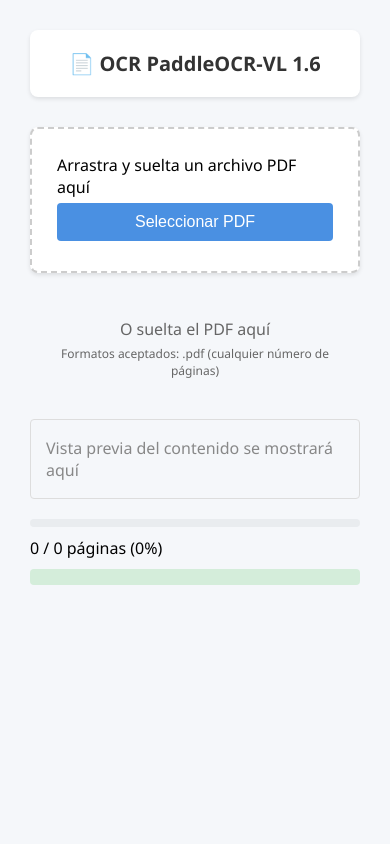
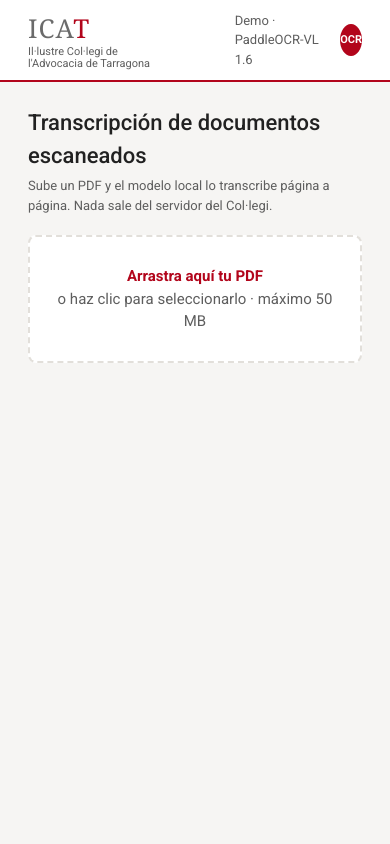
Before and after one commit to Alex-Oses/POC_Abogados, a Flask app: page / in a window 390 px wide. Run offline with Flask 3, Linux system fonts and the light colour scheme.

Commit message:
Aplica el diseno de la maqueta a la app demo

```diff
--- a/templates/index.html
+++ b/templates/index.html
@@ -1,375 +1,130 @@
-<!DOCTYPE html>
+<!doctype html>
 <html lang="es">
 <head>
-    <meta charset="UTF-8">
-    <meta name="viewport" content="width=device-width, initial-scale=1.0">
-    <title>OCR PaddleOCR-VL 1.6 - Mini App</title>
+<meta charset="utf-8">
+<meta name="viewport" content="width=device-width, initial-scale=1">
+<title>ICAT · Transcripción de documentos</title>
+<link rel="preconnect" href="https://fonts.googleapis.com">
+<link href="https://fonts.googleapis.com/css2?family=Roboto:wght@400;500;700&family=Roboto+Condensed:wght@500&display=swap" rel="stylesheet">
 <style>
-        * {
-            box-sizing: border-box;
-            margin: 0;
-            padding: 0;
-        }
-
-        body {
-            font-family: 'Segoe UI', Tahoma, Arial, sans-serif;
-            background: #f5f7fa;
-            min-height: 100vh;
-            padding: 20px;
-        }
-
-        .container {
-            max-width: 1000px;
-            margin: 0 auto;
-        }
-
-        h1 {
-            color: #333;
-            text-align: center;
-            margin-bottom: 30px;
-            padding: 20px;
-            background: #ffffff;
-            border-radius: 8px;
-            box-shadow: 0 2px 4px rgba(0,0,0,0.1);
-        }
-
-        .upload-section {
-            background: #ffffff;
-            border-radius: 8px;
-            padding: 25px;
-            margin-bottom: 25px;
-            box-shadow: 0 2px 4px rgba(0,0,0,0.1);
-            border: 2px dashed #ccc;
-            transition: border-color 0.3s;
-        }
-
-        .upload-section:hover {
-            border-color: #4a90e2;
-        }
-
-        .upload-section.dragover {
-            border-color: #4a90e2;
-            background: #f0f7ff;
-        }
-
-        .file-input {
-            display: none;
-        }
-
-        .btn {
-            display: inline-block;
-            padding: 10px 20px;
-            background: #4a90e2;
-            color: white;
-            border: none;
-            border-radius: 4px;
-            cursor: pointer;
-            font-size: 16px;
-            margin: 10px 5px 0 0;
-            transition: background 0.3s;
-        }
-
-        .btn:hover {
-            background: #357abd;
-        }
-
-        .btn:disabled {
-            background: #aabbcc;
-            cursor: not-allowed;
-        }
-
-        .btn:focus {
-            outline: 2px solid #fff;
-            outline-offset: 2px;
-        }
-
-        .drop-zone {
-            padding: 20px;
-            text-align: center;
-            color: #666;
-            transition: all 0.3s;
-        }
-
-        .drop-zone.dragover {
-            border-color: #4a90e2;
-            background: #e8f0f7;
-        }
-
-        .preview-area {
-            border: 1px solid #ddd;
-            border-radius: 4px;
-            padding: 15px;
-            margin: 20px 0;
-            min-height: 80px;
-            display: flex;
-            align-items: center;
-            justify-content: center;
-            color: #888;
-        }
-
-        .results-section {
-            background: #ffffff;
-            border-radius: 8px;
-            padding: 20px;
-            box-shadow: 0 2px 4px rgba(0,0,0,0.1);
-            margin-top: 20px;
-            display: none;
-        }
-
-        .results-section.visible {
-            display: block;
-            animation: fadeIn 0.3s ease;
-        }
-
-        @keyframes fadeIn {
-            from { opacity: 0; transform: translateY(10px); }
-            to { opacity: 1; transform: translateY(0); }
-        }
-
-        .result-card {
-            margin-bottom: 20px;
-            padding: 15px;
-            border: 1px solid #eee;
-            border-radius: 4px;
-            background: #fafafa;
-        }
-
-        .result-card:last-child {
-            margin-bottom: 0;
-        }
-
-        .page-info {
-            font-size: 14px;
-            color: #555;
-            margin-bottom: 10px;
-        }
-
-        .page-info strong {
-            color: #333;
-        }
-
-        .ocr-text {
-            background: #fff;
-            border: 1px solid #ddd;
-            border-radius: 4px;
-            padding: 15px;
-            margin-top: 10px;
-            white-space: pre-wrap;
-            font-size: 13px;
-            min-height: 80px;
-            max-height: 300px;
-            overflow-y: auto;
-        }
-
-        .stats {
-            background: #f8f9fa;
-            padding: 15px;
-            border-radius: 4px;
-            margin: 20px 0;
-            font-size: 14px;
-        }
-
-        .stat-item {
-            margin-bottom: 8px;
-        }
-
-        .stat-item strong {
-            color: #4a90e2;
-        }
-
-        .status {
-            padding: 8px 15px;
-            border-radius: 4px;
-            margin: 10px 0;
-            font-size: 14px;
-        }
-
-        .status.ready { background: #d4edda; color: #155724; }
-        .status.processing { background: #fff3cd; color: #856404; }
-        .status.complete { background: #d4edda; color: #155724; }
-        .status.error { background: #f8d7da; color: #721c24; }
-
-        progress {
-            width: 100%;
-            margin: 10px 0;
-        }
-
-        .progress-container {
-            background: #e9ecef;
-            border-radius: 4px;
-            height: 8px;
-            overflow: hidden;
-            margin: 10px 0;
-        }
-
-        .progress-bar {
-            height: 100%;
-            background: #4a90e2;
-            width: 0%;
-            transition: width 0.3s ease;
-        }
-
-        @media (max-width: 600px) {
-            .container {
-                padding: 10px;
-            }
-            h1 {
-                font-size: 20px;
-            }
-            .btn {
-                width: 100%;
-                margin: 5px 0;
-            }
-        }
+:root{--p:#B2051B;--p-bg:#FBEDEF;--t:#212121;--m:#5E5E5E;--bg:#F6F5F3;--line:#E2DFDA;--ok:#1F7A3A;--ok-bg:#E6F4EA;--w:#8A5A00;--w-bg:#FFF4D6;--f:#0B5CAD}
+*{box-sizing:border-box}
+body{margin:0;font:15px/1.5 Roboto,Arial,sans-serif;color:var(--t);background:var(--bg)}
+button{font:inherit;cursor:pointer}
+:focus-visible{outline:3px solid var(--f);outline-offset:2px}
+header{background:#fff;border-bottom:2px solid var(--p);display:flex;align-items:center;gap:32px;padding:10px 28px}
+.logo{line-height:1.1}.logo b{font:400 26px Georgia,serif;color:#6B6B6B;letter-spacing:1px}.logo b i{font-style:normal;color:var(--p)}
+.logo small{display:block;font-size:11px;color:var(--m)}
+.sp{flex:1}
+.user{display:flex;align-items:center;gap:10px;font-size:13px;color:var(--m)}
+.avatar{width:32px;height:32px;border-radius:50%;background:var(--p);color:#fff;display:grid;place-items:center;font-weight:700;font-size:11px}
+main{max-width:1280px;margin:0 auto;padding:24px 28px 80px}
+h1{font-size:22px;font-weight:500;margin:0 0 4px}
+.sub{color:var(--m);font-size:13px;margin:0 0 20px}
+.card{background:#fff;border:1px solid var(--line);border-radius:8px}
+.drop{border:2px dashed var(--line);border-radius:8px;padding:28px 22px;text-align:center;color:var(--m);background:#fff;margin-bottom:16px;width:100%;display:block}
+.drop b{color:var(--p)}
+.drop.over{border-color:var(--p);background:var(--p-bg)}
+.kpis{display:grid;grid-template-columns:repeat(auto-fit,minmax(150px,1fr));gap:16px;margin-bottom:16px}
+.kpi{padding:14px 18px}.kpi b{font-size:26px;font-weight:500;display:block}.kpi span{font-size:12px;color:var(--m)}
+.tiles{display:grid;grid-template-columns:repeat(auto-fill,minmax(130px,1fr));gap:10px;padding:18px}
+.tile{border:1px solid var(--line);border-radius:6px;padding:8px;font-size:12px;text-align:center;background:#fff;min-height:84px}
+.tile .pg{height:30px;margin:0 auto 6px;width:24px;background:repeating-linear-gradient(#ddd 0 2px,#fff 2px 5px);border:1px solid #ccc}
+.tile.run{border-color:var(--p)}
+.tile.ok{border-color:var(--ok);background:var(--ok-bg)}
+.doc-s{font-size:12px;color:var(--m)}
+.result-card{margin-top:12px;padding:14px 18px}
+.rc-head{display:flex;justify-content:space-between;align-items:center;gap:12px;margin-bottom:8px}
+.chip{display:inline-flex;align-items:center;gap:5px;font-size:12px;padding:2px 10px;border-radius:12px;white-space:nowrap}
+.chip.ok{background:var(--ok-bg);color:var(--ok)}.chip.bad{background:var(--p-bg);color:var(--p)}
+.ocr-text{white-space:pre-wrap;font-size:14px}
 </style>
 </head>
 <body>
-    <div class="container">
-        <h1>📄 OCR PaddleOCR-VL 1.6</h1>
+<header>
+    <div class="logo"><b>ICA<i>T</i></b><small>Il·lustre Col·legi de l'Advocacia de Tarragona</small></div>
+    <span class="sp"></span>
+    <div class="user">Demo · PaddleOCR-VL 1.6 <span class="avatar" aria-hidden="true">OCR</span></div>
+</header>
+<main>
+    <h1 id="pageTitle">Transcripción de documentos escaneados</h1>
+    <p class="sub" id="pageSub">Sube un PDF y el modelo local lo transcribe página a página. Nada sale del servidor del Col·legi.</p>
 
-        <div class="upload-section" id="uploadSection">
-            <p>Arrastra y suelta un archivo PDF aquí</p>
-            <input type="file" class="file-input" id="pdfFile" accept=".pdf">
-            <button class="btn" id="btnBrowse">Seleccionar PDF</button>
+    <button class="drop" id="dropZone" type="button">
+        <b>Arrastra aquí tu PDF</b><br>
+        o haz clic para seleccionarlo · máximo 50 MB
+    </button>
+    <input type="file" id="pdfFile" accept=".pdf" hidden>
+
+    <section id="resultsSection" hidden>
+        <div class="kpis" id="kpis" hidden>
+            <div class="card kpi"><b id="kPages">0</b><span>páginas</span></div>
+            <div class="card kpi"><b id="kTime">0 s</b><span>tiempo total</span></div>
+            <div class="card kpi"><b id="kAvg">0 s</b><span>media por página</span></div>
+            <div class="card kpi"><b id="kRate">0</b><span>páginas / hora</span></div>
+            <div class="card kpi"><b id="kChars">0</b><span>caracteres</span></div>
         </div>
-
-        <div class="drop-zone" id="dropZone">
-            <p>O suelta el PDF aquí</p>
-            <p style="font-size: 12px; margin-top: 5px;">Formatos aceptados: .pdf (cualquier número de páginas)</p>
-        </div>
-
-        <div class="preview-area" id="previewArea">
-            <span>Vista previa del contenido se mostrará aquí</span>
-        </div>
-
-        <!-- Barra de progreso en tiempo real -->
-        <div class="progress-container" id="progressBar">
-            <div class="progress-bar" id="progressBarFill"></div>
-        </div>
-        <div id="progressText">0 / 0 páginas (0%)</div>
-
-        <div class="results-section" id="resultsSection">
-            <h3>📊 Resultados de la Transcripción</h3>
-
-            <div class="stats" id="stats">
-                <div class="stat-item">
-                    <strong>Páginas procesadas:</strong> <span id="pagesCount">0</span>
-                </div>
-                <div class="stat-item">
-                    <strong>Tiempo total:</strong> <span id="totalTime">0</span> s
-                </div>
-                <div class="stat-item">
-                    <strong>Promedio por página:</strong> <span id="avgTime">0</span> s
-                </div>
-                <div class="stat-item">
-                    <strong>Rendimiento estimado:</strong> <span id="pagesHour">0</span> pág/h
-                </div>
-                <div class="stat-item">
-                    <strong>Total de caracteres:</strong> <span id="totalChars">0</span>
-                </div>
-            </div>
-
+        <div class="card" id="tilesCard" hidden><div class="tiles" id="tiles"></div></div>
         <div id="resultCards"></div>
-        </div>
-
-        <div id="status" class="status ready"></div>
-    </div>
-
+    </section>
+</main>
 <script>
-        const uploadSection = document.getElementById('uploadSection');
     const dropZone = document.getElementById('dropZone');
     const pdfFile = document.getElementById('pdfFile');
-        const btnBrowse = document.getElementById('btnBrowse');
+    const pageTitle = document.getElementById('pageTitle');
+    const pageSub = document.getElementById('pageSub');
     const resultsSection = document.getElementById('resultsSection');
-        const statusEl = document.getElementById('status');
+    const kpis = document.getElementById('kpis');
+    const tilesCard = document.getElementById('tilesCard');
+    const tiles = document.getElementById('tiles');
     const resultCards = document.getElementById('resultCards');
-        const stats = document.getElementById('stats');
-        const pagesCount = document.getElementById('pagesCount');
-        const totalTime = document.getElementById('totalTime');
-        const avgTime = document.getElementById('avgTime');
-        const pagesHour = document.getElementById('pagesHour');
-        const totalChars = document.getElementById('totalChars');
-        const previewArea = document.getElementById('previewArea');
-        const progressBar = document.getElementById('progressBarFill');
-        const progressText = document.getElementById('progressText');
 
     let totalPages = 0;
-        let pagesProcessed = 0;
 
-        // Manejar clic en botón
-        btnBrowse.addEventListener('click', () => pdfFile.click());
+    dropZone.addEventListener('click', () => pdfFile.click());
+    pdfFile.addEventListener('change', e => handleFile(e.target.files[0]));
 
-        // Manejar selección de archivo
-        pdfFile.addEventListener('change', handleFileSelect);
-
-        // Manejar arrastrar y soltar
-        ['dragenter', 'dragover', 'dragleave', 'drop'].forEach(eventName => {
-            dropZone.addEventListener(eventName, preventDefaults);
+    ['dragenter', 'dragover', 'dragleave', 'drop'].forEach(name =>
+        dropZone.addEventListener(name, e => { e.preventDefault(); e.stopPropagation(); }));
+    ['dragenter', 'dragover'].forEach(name =>
+        dropZone.addEventListener(name, () => dropZone.classList.add('over')));
+    ['dragleave', 'drop'].forEach(name =>
+        dropZone.addEventListener(name, () => dropZone.classList.remove('over')));
+    dropZone.addEventListener('drop', e => {
+        if (e.dataTransfer.files.length) handleFile(e.dataTransfer.files[0]);
     });
 
-        function preventDefaults(e) {
-            e.preventDefault();
-            e.stopPropagation();
-        }
-
-        ['dragenter', 'dragover'].forEach(eventName => {
-            dropZone.addEventListener(eventName, () => dropZone.classList.add('dragover'));
-        });
-
-        ['dragleave', 'drop'].forEach(eventName => {
-            dropZone.addEventListener(eventName, () => dropZone.classList.remove('dragover'));
-        });
-
-        dropZone.addEventListener('drop', handleDrop);
-
-        function handleDrop(e) {
-            const dt = e.dataTransfer;
-            const files = dt.files;
-            if (files.length > 0) {
-                handleFile(files[0]);
-            }
-        }
-
-        function handleFileSelect(e) {
-            const file = e.target.files[0];
-            handleFile(file);
+    function showError(message) {
+        pageTitle.textContent = 'No se pudo transcribir';
+        pageSub.textContent = message;
+        resultsSection.hidden = true;
     }
 
     function handleFile(file) {
-            if (!file || !file.name.endsWith('.pdf')) {
-                alert('Por favor selecciona un archivo PDF');
+        if (!file || !file.name.toLowerCase().endsWith('.pdf')) {
+            showError('Selecciona un archivo PDF.');
+            return;
+        }
+        if (file.size > 50 * 1024 * 1024) {
+            showError('El archivo es muy grande (máximo 50 MB).');
             return;
         }
 
-            if (file.size > 50 * 1024 * 1024) { // 50MB limit
-                alert('El archivo es muy grande (máx. 50MB)');
-                return;
-            }
-
-            // Reset UI
-            resultsSection.classList.add('visible');
-            statusEl.className = 'status processing';
-            statusEl.textContent = 'Iniciando proceso OCR...';
-
-            // Limpiar resultados anteriores
-            resultCards.innerHTML = '';
-            pagesCount.textContent = '0';
-            totalTime.textContent = '0';
-            avgTime.textContent = '0';
-            pagesHour.textContent = '0';
-            totalChars.textContent = '0';
-            progressBar.style.width = '0%';
-            progressText.textContent = '0 / 0 páginas (0%)';
+        // Reiniciar la vista
+        pageTitle.textContent = 'Transcribiendo · ' + file.name;
+        pageSub.textContent = 'Modelo local PaddleOCR-VL · puede tardar cerca de un minuto por página.';
+        resultsSection.hidden = false;
+        kpis.hidden = true;
+        tilesCard.hidden = true;
+        tiles.replaceChildren();
+        resultCards.replaceChildren();
+        totalPages = 0;
 
         const formData = new FormData();
         formData.append('pdf', file);
 
-            // Enviar el PDF y leer la respuesta en streaming (NDJSON):
-            // una línea por evento: start, page, done o error.
-            fetch('/ocr', {
-                method: 'POST',
-                body: formData
-            })
+        // La respuesta es NDJSON: una línea por evento (start, page, done, error).
+        fetch('/ocr', { method: 'POST', body: formData })
             .then(async response => {
                 if (!response.ok) {
                     const err = await response.json().catch(() => ({}));
@@ -390,72 +145,79 @@
                     }
                 }
             })
-            .catch(error => {
-                statusEl.className = 'status error';
-                statusEl.textContent = 'Error: ' + error.message;
-                console.error('Error:', error);
-            });
+            .catch(error => showError('Error: ' + error.message));
     }
 
     function handleEvent(ev) {
         if (ev.type === 'start') {
             totalPages = ev.total_pages;
-                pagesProcessed = 0;
-                statusEl.textContent = `Procesando ${totalPages} página(s)...`;
+            pageSub.textContent = `${ev.total_pages} página(s) · modelo local PaddleOCR-VL · puede tardar cerca de un minuto por página.`;
+            tilesCard.hidden = false;
+            for (let n = 1; n <= ev.total_pages; n++) {
+                const tile = document.createElement('div');
+                tile.className = 'tile';
+                tile.id = 'tile' + n;
+                const pg = document.createElement('div');
+                pg.className = 'pg';
+                const label = document.createElement('div');
+                label.textContent = 'Página ' + n;
+                const time = document.createElement('span');
+                time.className = 'doc-s';
+                tile.append(pg, label, time);
+                tiles.appendChild(tile);
+            }
+            markRunning(1);
         } else if (ev.type === 'page') {
+            markDone(ev);
             addResultCard(ev);
+            markRunning(ev.page + 1);
         } else if (ev.type === 'done') {
-                showFinalResults(ev);
+            pageTitle.textContent = 'Transcripción acabada';
+            pageSub.textContent = `${ev.total_pages} página(s) en ${ev.total_time} s · media ${ev.avg_time_per_page} s por página`;
+            kpis.hidden = false;
+            document.getElementById('kPages').textContent = ev.total_pages;
+            document.getElementById('kTime').textContent = ev.total_time + ' s';
+            document.getElementById('kAvg').textContent = ev.avg_time_per_page + ' s';
+            document.getElementById('kRate').textContent = ev.pages_per_hour_estimate;
+            document.getElementById('kChars').textContent = ev.total_chars;
         } else if (ev.type === 'error') {
-                statusEl.className = 'status error';
-                statusEl.textContent = 'Error: ' + ev.error;
+            showError(ev.error);
         }
     }
 
-        function showFinalResults(data) {
-            statusEl.className = 'status complete';
-            statusEl.textContent = '¡Proceso completado!';
+    function markRunning(n) {
+        const tile = document.getElementById('tile' + n);
+        if (tile) tile.classList.add('run');
+    }
 
-            // Actualizar estadísticas finales
-            pagesCount.textContent = data.total_pages || pagesProcessed;
-            totalTime.textContent = data.total_time || '0';
-            avgTime.textContent = data.avg_time_per_page || '0';
-            pagesHour.textContent = data.pages_per_hour_estimate || '0';
-            totalChars.textContent = data.total_chars || '0';
-
-            // Asegurar que la barra esté completa
-            updateProgressBar(totalPages, totalPages);
-            progressBar.style.width = '100%';
-            progressText.textContent = `${totalPages} / ${totalPages} páginas (100%)`;
+    function markDone(ev) {
+        const tile = document.getElementById('tile' + ev.page);
+        if (!tile) return;
+        tile.classList.remove('run');
+        tile.classList.add('ok');
+        tile.lastElementChild.textContent = ev.time + ' s';
     }
 
     function addResultCard(result) {
         const card = document.createElement('div');
-            card.className = 'result-card';
-            const info = document.createElement('div');
-            info.className = 'page-info';
+        card.className = 'card result-card';
+
+        const head = document.createElement('div');
+        head.className = 'rc-head';
         const title = document.createElement('strong');
-            title.textContent = `Página ${result.page}`;
-            const meta = document.createElement('span');
-            meta.textContent = ` (${result.time}s, ${result.chars} chars)`;
-            info.append(title, meta);
+        title.textContent = 'Página ' + result.page;
+        const chip = document.createElement('span');
+        chip.className = 'chip ' + (result.chars > 0 ? 'ok' : 'bad');
+        chip.textContent = `${result.time} s · ${result.chars} caracteres`;
+        head.append(title, chip);
+
         // textContent: el texto del OCR puede contener < o & y rompería innerHTML
         const text = document.createElement('div');
         text.className = 'ocr-text';
-            text.id = `textPage${result.page}`;
         text.textContent = result.text;
-            card.append(info, text);
+
+        card.append(head, text);
         resultCards.appendChild(card);
-
-            // Actualizar barra de progreso
-            pagesProcessed = result.page;
-            updateProgressBar(pagesProcessed, totalPages);
-        }
-
-        function updateProgressBar(current, total) {
-            const percentage = total > 0 ? (current / total) * 100 : 0;
-            progressBar.style.width = `${percentage}%`;
-            progressText.textContent = `${current} / ${total} páginas (${Math.round(percentage)}%)`;
     }
 </script>
 </body>
```
Also changed, not shown: vault/Bitacora/2026-11-25-ia-opencode-alex.md (+1 -0 lines). Lines whose indentation alone changed are shown as unchanged.
